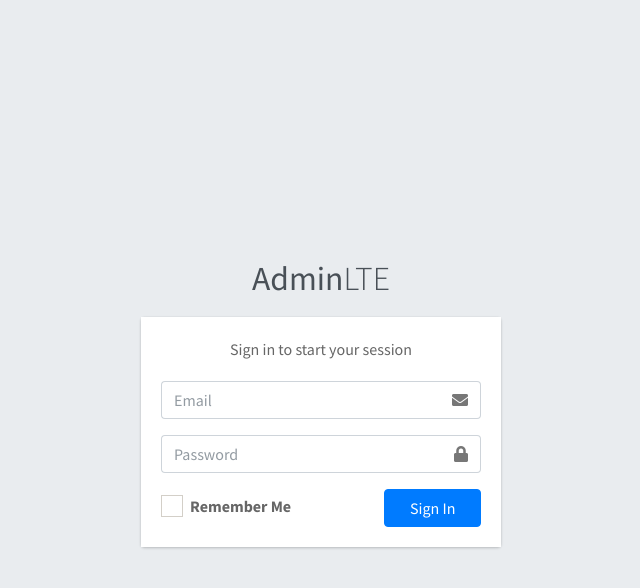
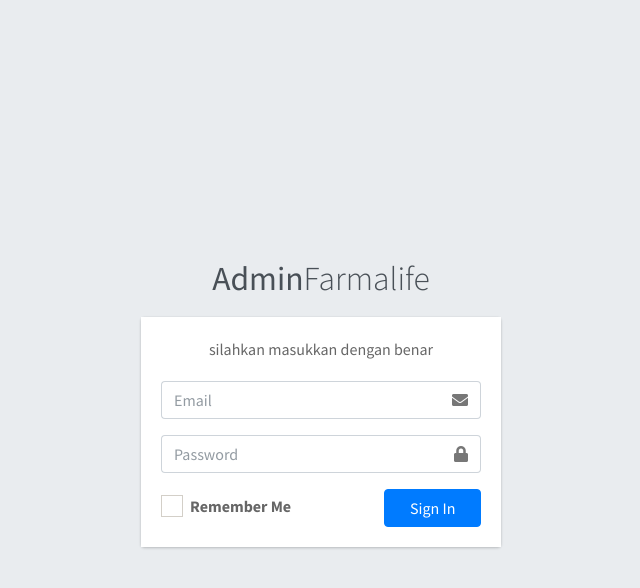
Before and after one commit to putrafahrezi/apotek-shafiqa-farma, a PHP site: page /login_apt.php in a window 1280 px wide. Shown: the top 588 px of the page, without its empty margins (319-959 px from the left). Run offline with PHP 8.4, Linux system fonts and the light colour scheme; some libraries are stand-ins or nearby versions.

Commit message:
Update login_apt.php

```diff
--- a/login_apt.php
+++ b/login_apt.php
@@ -77,7 +77,7 @@ if($hitung > 0){
 <body class="hold-transition login-page">
 <div class="login-box">
   <div class="login-logo">
-    <a href="index_apt.php"><b>Admin</b>LTE</a>
+    <a href="index_apt.php"><b>Admin</b>Farmalife</a>
   </div>
   <!-- /.login-logo -->
   <?php
@@ -86,7 +86,7 @@ if($hitung > 0){
 
   <div class="card">
     <div class="card-body login-card-body">
-      <p class="login-box-msg">Sign in to start your session</p>
+      <p class="login-box-msg">silahkan masukkan dengan benar</p>
 
       <form action="login.php" method="post">
         <div class="input-group mb-3">
```
